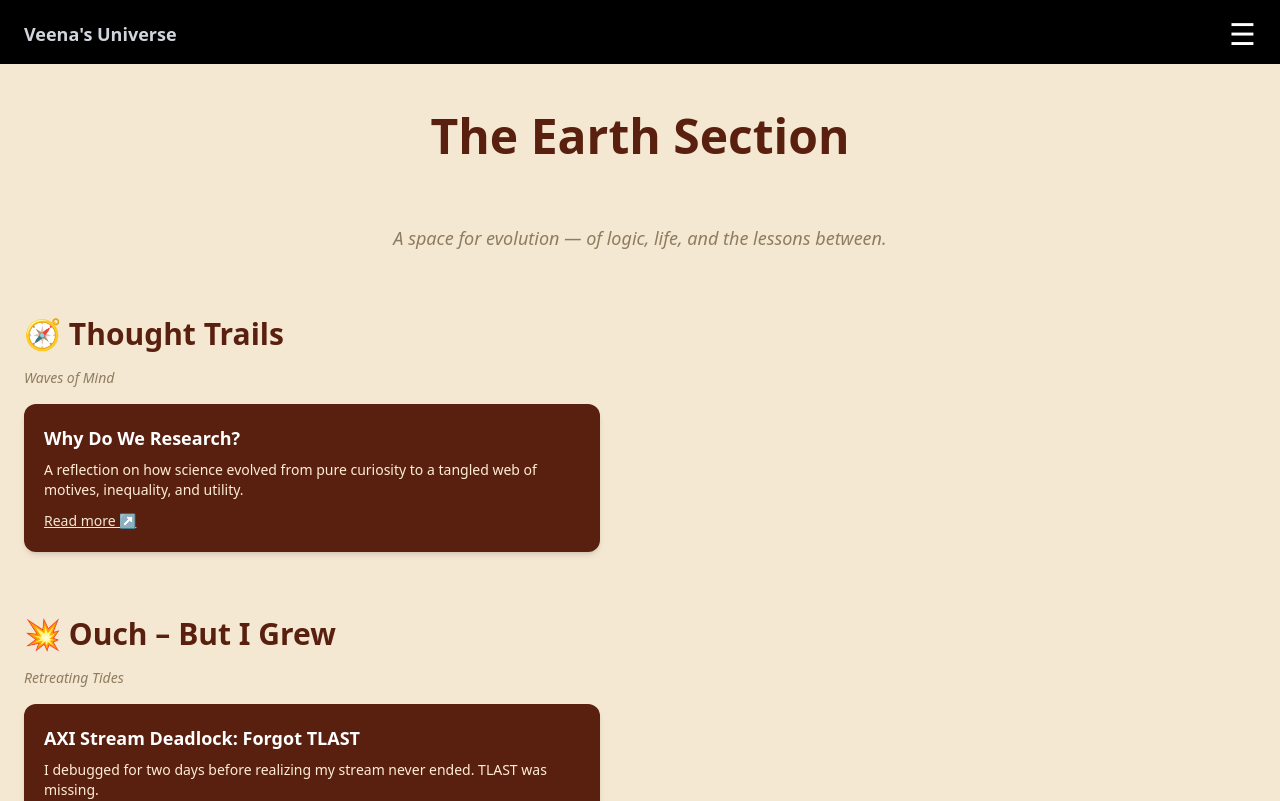
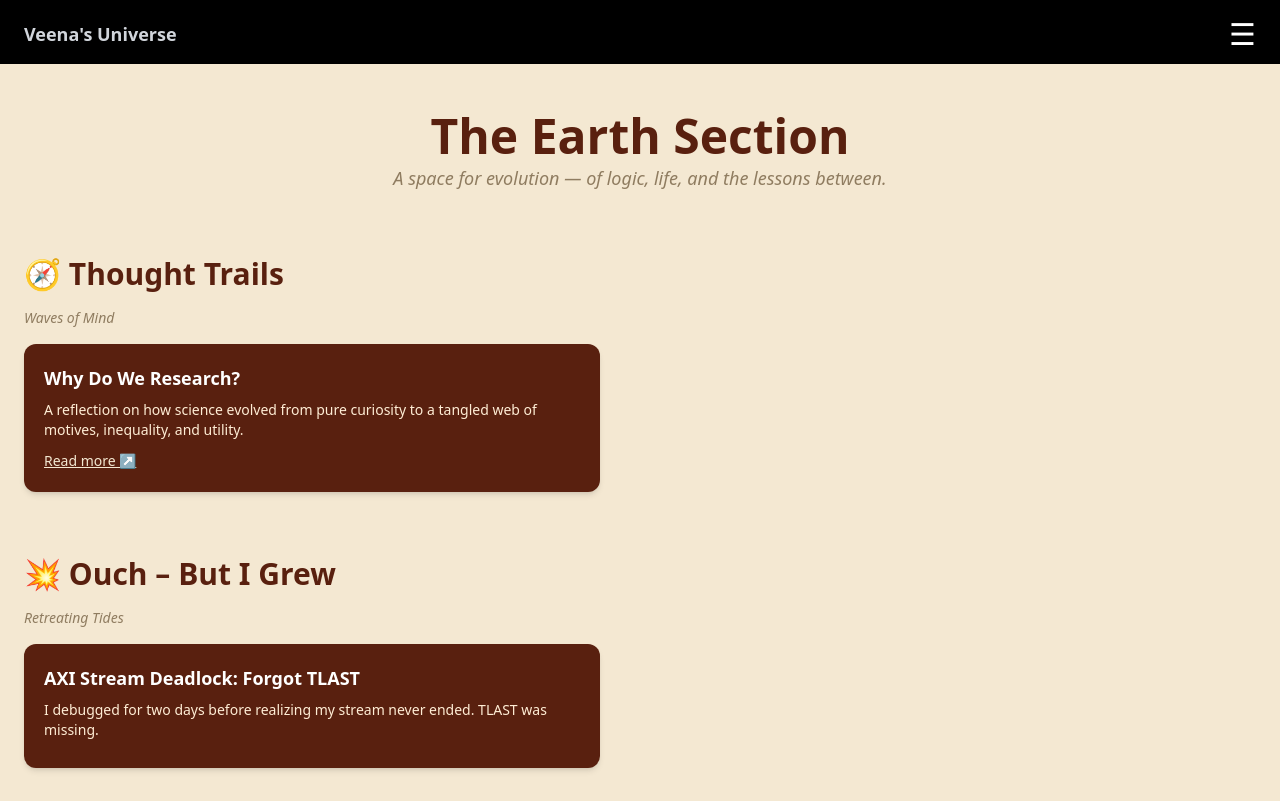
Before and after one commit to Veena-vk/veena-portfolio-dev, a Next.js app: page /earth in a window 1280 px wide. Shown: the top 801 px of the page. Built offline with nearby package versions, Linux system fonts and the light colour scheme.

Commit message:
Update page.tsx

```diff
--- a/app/earth/page.tsx
+++ b/app/earth/page.tsx
@@ -7,11 +7,14 @@ import CrackpotSection from "./components/CrackpotSection";
 export default function EarthPage() {
   return (
     <main className="min-h-screen bg-[#F4E8D2] text-[#59200F] px-6 py-12 space-y-16">
-      <h1 className="text-4xl md:text-5xl font-extrabold text-[#59200F] text-center mb-1">
-    	The Earth Section</h1>
-      <p className="text-md md:text-lg text-center italic text-[#8F7C60] mb-8 max-w-2xl mx-auto">
-        A space for evolution — of logic, life, and the lessons between.
-      </p>
+      <div className="text-center mb-6">
+  	<h1 className="text-4xl md:text-5xl font-extrabold text-[#59200F]">
+    	The Earth Section
+  	</h1>
+  	<p className="text-md md:text-lg italic text-[#8F7C60] mt-1">
+    	A space for evolution — of logic, life, and the lessons between.
+  	</p>
+	</div>
       <ThoughtTrailsSection />
       <OuchSection />
       <CrackpotSection />
```
